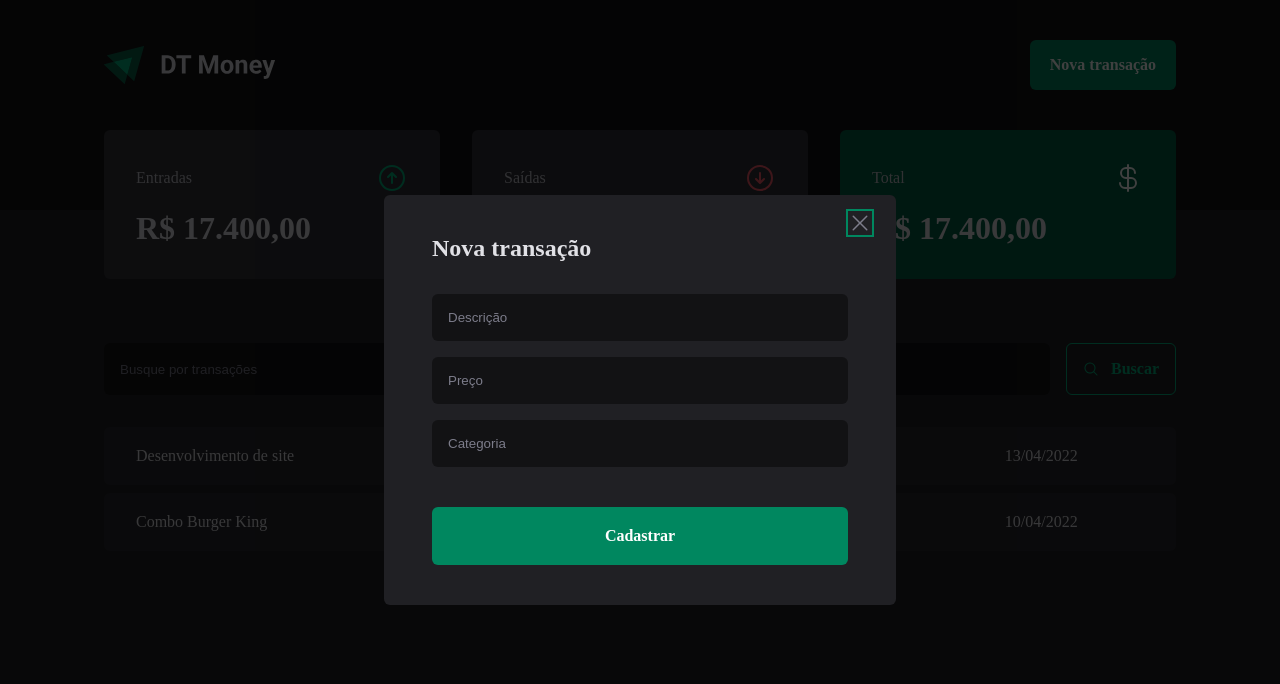
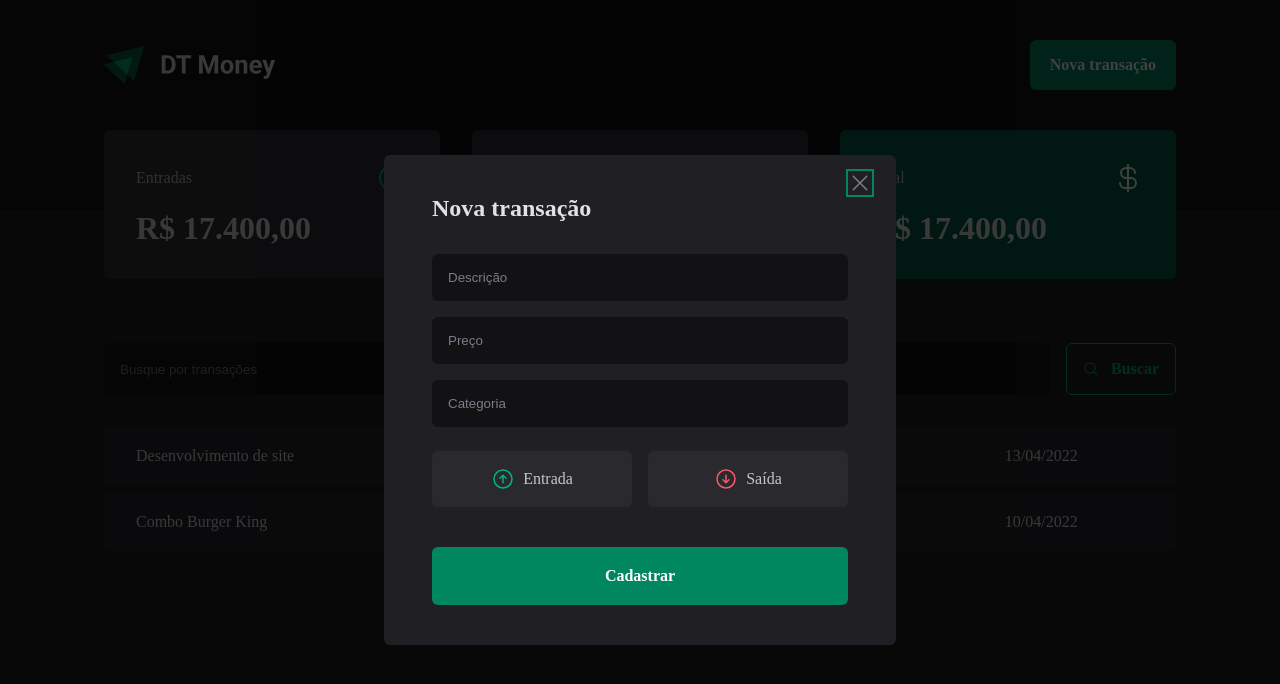
Before and after one commit to Hzimr/RelembrandoDTMoney, a React (Vite) app: page / in a window 1280 px wide. Both pictures are taken after a click on the button "Nova transação". Shown: the top 684 px of the page. Built offline with nearby package versions, Linux system fonts and the light colour scheme.

Commit message:
feat: created TransactionTypeButton

```diff
--- a/src/components/newTransactionModal/newTransactionModal.tsx
+++ b/src/components/newTransactionModal/newTransactionModal.tsx
@@ -1,6 +1,12 @@
 import * as Dialog from '@radix-ui/react-dialog'
-import { CloseButton, Content, Overlay } from './newTransactionModalStyles'
-import { X } from '@phosphor-icons/react'
+import {
+  CloseButton,
+  Content,
+  Overlay,
+  TransactionType,
+  TransactionTypeButton,
+} from './newTransactionModalStyles'
+import { ArrowCircleDown, ArrowCircleUp, X } from '@phosphor-icons/react'
 
 export function NewTransactionModal() {
   return (
@@ -15,6 +21,17 @@ export function NewTransactionModal() {
           <input type="text" placeholder="Descrição" required></input>
           <input type="number" placeholder="Preço" required></input>
           <input type="text" placeholder="Categoria" required></input>
+          <TransactionType>
+            <TransactionTypeButton variant="income">
+              <ArrowCircleUp size={24} />
+              Entrada
+            </TransactionTypeButton>
+            <TransactionTypeButton variant="outcome">
+              <ArrowCircleDown size={24} />
+              Saída
+            </TransactionTypeButton>
+          </TransactionType>
+
           <button type="submit">Cadastrar</button>
         </form>
       </Content>
--- a/src/components/newTransactionModal/newTransactionModalStyles.ts
+++ b/src/components/newTransactionModal/newTransactionModalStyles.ts
@@ -70,3 +70,34 @@ export const CloseButton = styled(Dialog.Close)`
 
   line-height: 0;
 `
+
+export const TransactionType = styled.div`
+  display: grid;
+  grid-template-columns: repeat(2, 1fr);
+  gap: 1rem;
+  margin-top: 0.5rem;
+`
+
+interface TransactionTypeButtonProps {
+  variant: 'income' | 'outcome'
+}
+
+export const TransactionTypeButton = styled.button<TransactionTypeButtonProps>`
+  background: ${(props) => props.theme['gray-700']};
+  padding: 1rem;
+  display: flex;
+  align-items: center;
+  justify-content: center;
+  gap: 0.5rem;
+  border-radius: 6px;
+  cursor: pointer;
+  border: 0;
+  color: ${(props) => props.theme['gray-300']};
+
+  svg {
+    color: ${(props) =>
+      props.variant === 'income'
+        ? props.theme['green-300']
+        : props.theme['red-300']};
+  }
+`
```
